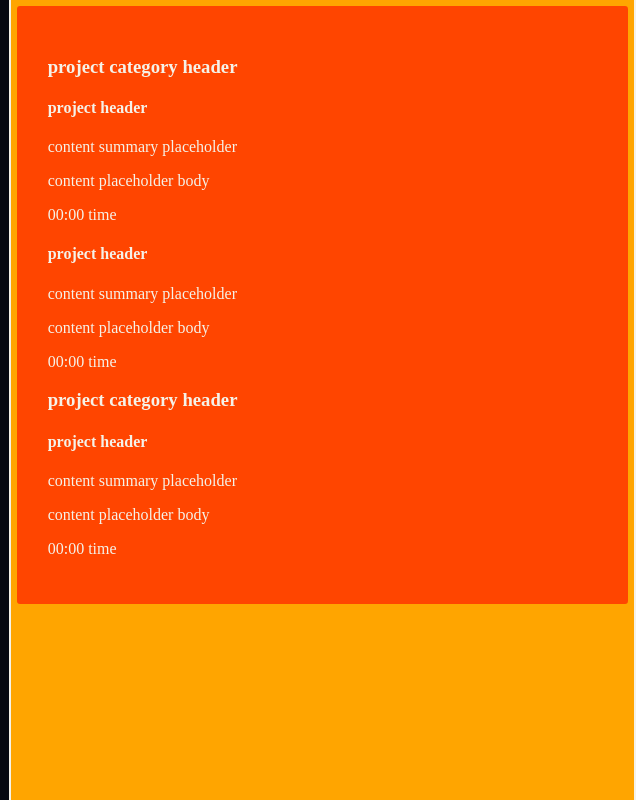
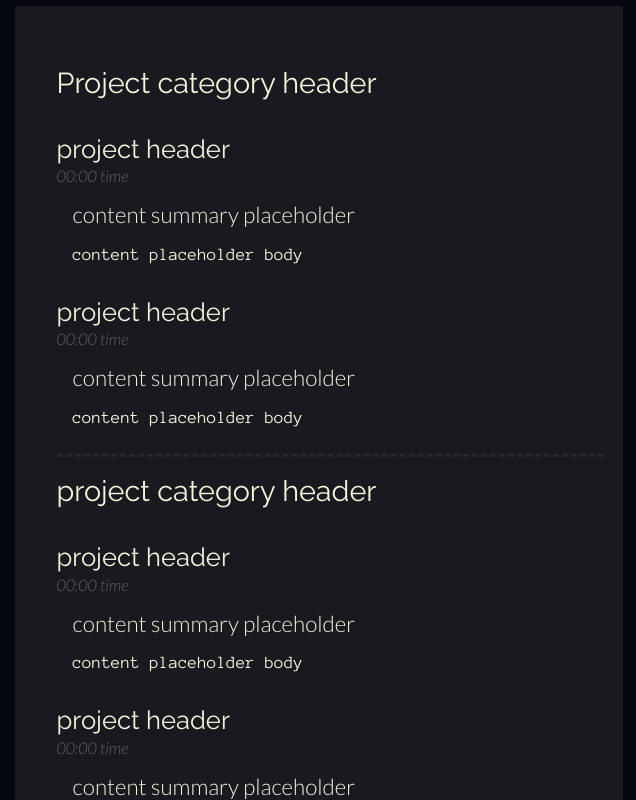
Before and after one commit to Purcs3d/Purcs3d.github.io, a plain HTML site: page index.html in a window 1280 px wide. Shown: the full height of the page, 644-1280 px from the left. Drawn offline with Linux system fonts and the light colour scheme.

Commit message:
Body rough draft

```diff
--- a/index.html
+++ b/index.html
@@ -30,59 +30,106 @@
 
         <div id="content">
 
-            <div class="content-cat" id=""> <!-- id should be cat name-->
-                <h3>project category header</h3>
+            <div class="category" id=""> <!-- id should be cat name-->
+                <h3 class="cat-header">Project category header</h3>
 
                 <section class="project" id=""> <!-- id should be project name-->
-                    <h4>project header</h4>
+                    <h4 class="project-header">project header</h4>
+                    <time class="project-time">
+                        00:00 time
+                    </time>
                     <summary class="project-sum">
                         content summary placeholder
                     </summary>
                     <p class="project-body">
                         content placeholder body
                     </p>
-                    <p class="project-time">
-                        00:00 time
-                    </p>
                 </section>
 
                 <section class="project" id=""> <!-- id should be project name-->
-                    <h4>project header</h4>
+                    <h4 class="project-header">project header</h4>
+                    <time class="project-time">
+                        00:00 time
+                    </time>
                     <summary class="project-sum">
                         content summary placeholder
                     </summary>
                     <p class="project-body">
                         content placeholder body
                     </p>
-                    <p class="project-time">
-                        00:00 time
-                    </p>
+
                 </section>
 
             </div>
 
-            <div class="content-cat" id=""> <!-- id should be cat name-->
-                <h3>project category header</h3>
+            <div class="category" id=""> <!-- id should be cat name-->
+                <h3 class="cat-header">project category header</h3>
 
                 <section class="project" id=""> <!-- id should be project name-->
-                    <h4>project header</h4>
+                    <h4 class="project-header">project header</h4>
+                    <time class="project-time">
+                        00:00 time
+                    </time>
                     <summary class="project-sum">
                         content summary placeholder
                     </summary>
                     <p class="project-body">
                         content placeholder body
                     </p>
-                    <p class="project-time">
+
+                </section>
+
+                <section class="project" id=""> <!-- id should be project name-->
+                    <h4 class="project-header">project header</h4>
+                    <time class="project-time">
                         00:00 time
+                    </time>
+                    <summary class="project-sum">
+                        content summary placeholder
+                    </summary>
+                    <p class="project-body">
+                        content placeholder body
                     </p>
+
+                </section>
+
+                <section class="project" id=""> <!-- id should be project name-->
+                    <h4 class="project-header">project header</h4>
+                    <time class="project-time">
+                        00:00 time
+                    </time>
+                    <summary class="project-sum">
+                        content summary placeholder
+                    </summary>
+                    <p class="project-body">
+                        content placeholder body
+                    </p>
+
+                </section>
+
+                <section class="project" id=""> <!-- id should be project name-->
+                    <h4 class="project-header">project header</h4>
+                    <time class="project-time">
+                        00:00 time
+                    </time>
+                    <summary class="project-sum">
+                        content summary placeholder
+                    </summary>
+                    <p class="project-body">
+                        content placeholder body
+                    </p>
+
                 </section>
 
             </div>
         </div>
+
+        <footer>
+            FF DIN font
+        </footer>
+
     </div>
 
-    <footer>
-    </footer>
 </body>
 
 </html>
--- a/stylesheets/index.scss
+++ b/stylesheets/index.scss
@@ -1,13 +1,29 @@
 $head_width  : 50vw;
 $head_heigth : 50vh;
 
-$img_padding : 10; // in vw
-$minore_ratio: 1.935;
-$lab_ratio   : 1.483;
+// image section
+$img_padding : 10;
 $lab_heigth  : 43%;
 $lab_width   : 32.7%;
 
+$minore_ratio: 1.935;
+$lab_ratio   : 1.483;
+
+// content padding / margins
 $content-margin: .5%;
+$scroll-margin: .5;
+
+$cat_padding: 0;
+$project_padding: 1%;
+$body_padding: 3%;
+
+@import url('https://fonts.googleapis.com/css2?family=Anonymous+Pro:ital@0;1&family=Lato:ital,wght@0,100;0,300;0,400;1,100;1,300;1,400;1,700&family=Raleway:ital,wght@0,200;0,300;0,400;1,200&display=swap');
+
+:root {
+    font-family: 'Lato';
+    font-weight: 300;
+    font-size: normal;
+}
 
 body {
     margin: 0;
@@ -78,7 +94,7 @@ header {
     mask-size:  contain;
     mask-repeat: no-repeat;
 
-    transition: 200ms;
+    transition: 100ms;
     &:hover{
         opacity: 70%;
         mask-image: url(/img/lab_sharp.svg);
@@ -86,36 +102,96 @@ header {
 }
 
 #right-box {
-    background-color: orange;
+    background-color: transparent;
     float : right;
 
-    width : 99vw - $head_width;
+    width : 99vw - $head_width - $scroll-margin;
     height: 100vh;
+    margin-right: 0% + $scroll-margin;
 
+    padding: $content-margin;
     box-sizing: border-box;
     -webkit-box-sizing: border-box;
     -moz-box-sizing: border-box;
 
-    // margin-right: 20px;
-    padding: $content-margin;
+    // TODO chrome and safari scollbar
+    overflow-y: scroll;
+    scrollbar-color: #90909050 #44444450;
+    scrollbar-width: thin;
 
-    border-left: #f5f2e8 solid 2px;
-    border-right: #f5f2e8 solid 2px;
 }
 
-//TODO yeah this should be an upper dive,
-// and then the content box should be inside that one
+//TODO touch ups
 #content {
+    min-height: 100%;
+
     padding: 5%;
     margin: 0 auto;
 
-    overflow-y: scroll;
-    background-color: orangered;
+    background-color: #44444450;
     border-radius: 3px;
 
-    scrollbar-color: #22222250 #44444450;
-    scrollbar-width: thin;
+    color: beige;
+}
 
+.category {
+    position: relative;
+    margin-bottom: 3em;
+}
+.category {
+    padding-left: 2%;
+}
+.category::after {
+    position: absolute;
+    content: "";
+    height: 3%;
+    width: 100%;
+    border-bottom: .2em dashed #ffffff10;
+}
+.cat-header {
+    font-size: 1.8em;
+    font-family: 'Raleway', sans-serif;
+    font-weight: 400;
+}
+
+.project {
 
 }
-// TODO chrome and safari scollbar
+.project-header {
+    margin-bottom: .1em;
+
+    font-size: 1.6em;
+    font-family: 'Raleway', sans-serif;
+    font-weight: 400;
+}
+.project-time {
+    display: inline-block;
+
+    margin-bottom: 1em;
+
+    font-size: 1em;
+    font-family: 'Lato';
+    font-weight: 300;
+    color: #ffffff50;
+    font-style: italic;
+}
+
+summary {
+    font-size: 1.4em;
+    font-family: 'Lato', sans-serif;
+    font-weight: 300;
+
+    padding-left: $body_padding;
+}
+p {
+    font-size: 1.1em;
+    // font-size: 16px;
+    font-family: 'Anonymous Pro', serif;
+    font-weight: 400;
+
+    padding-left: $body_padding;
+}
+
+footer {
+    // margin: 2%;
+}
```
Also changed, not shown: stylesheets/index.css, 1 other file.
